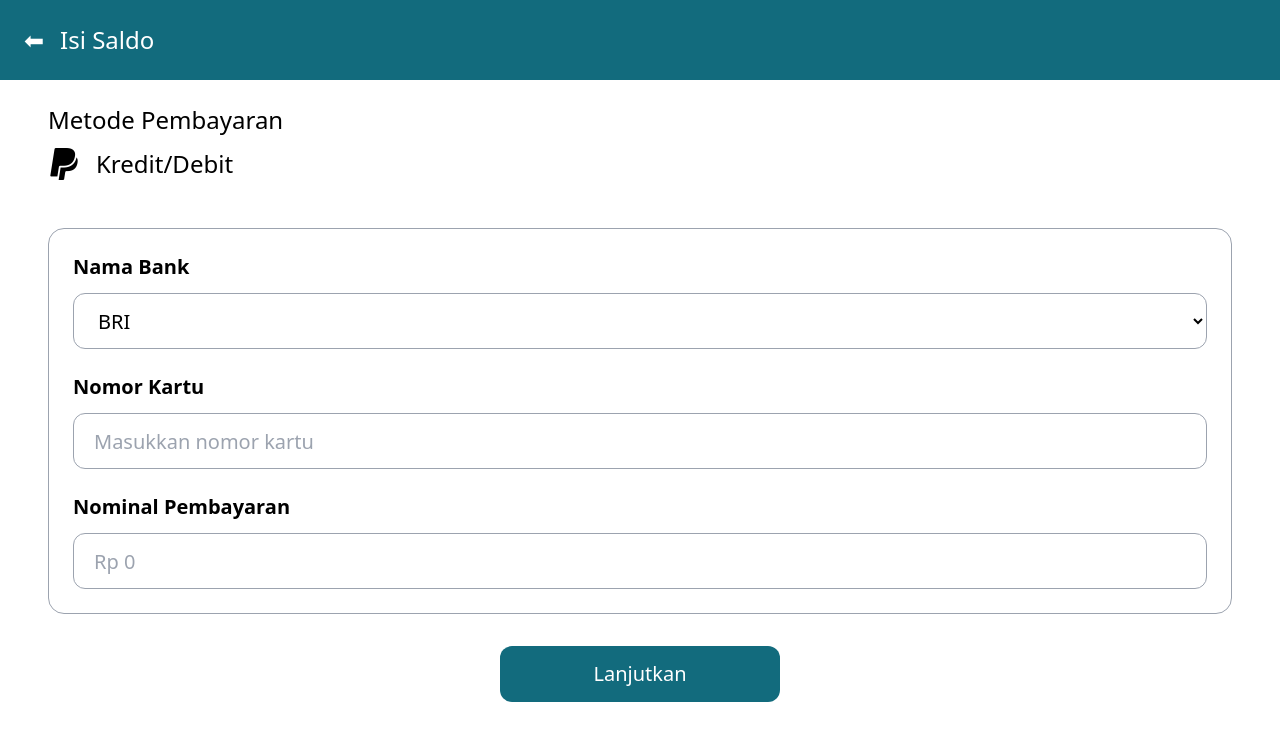
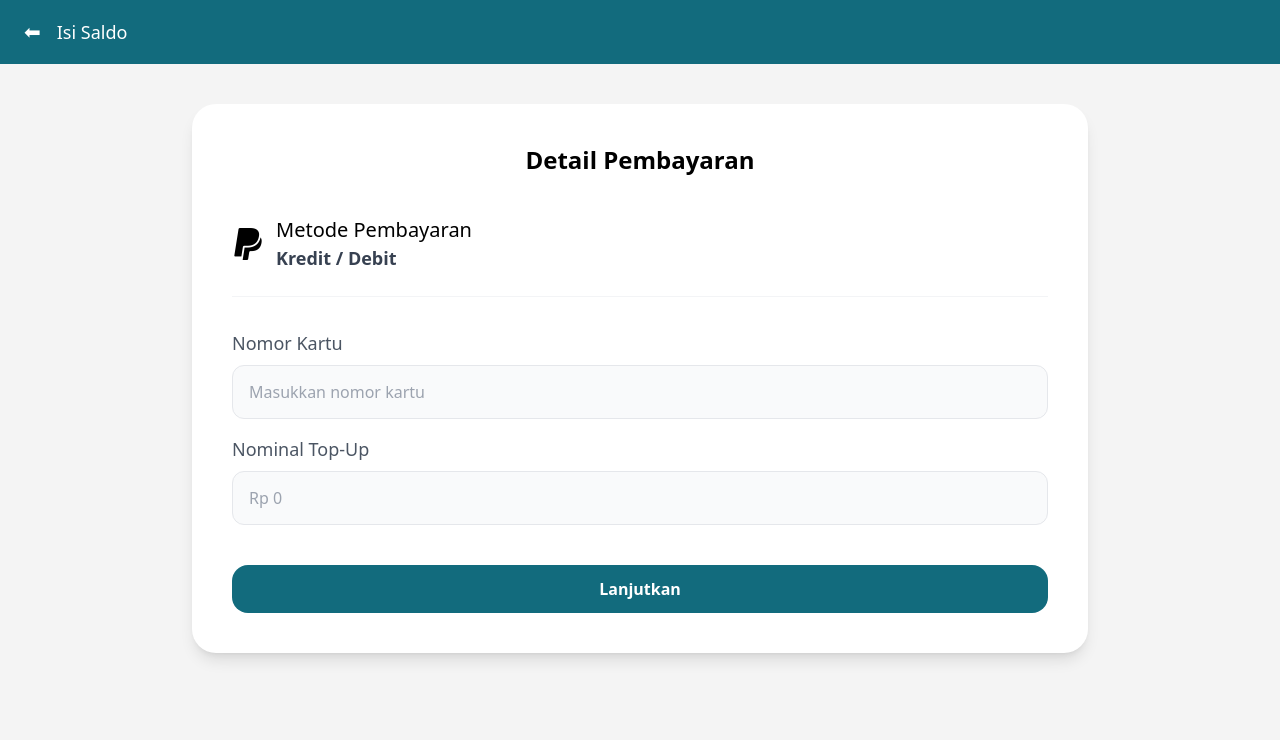
Before and after one commit to auliasabillah/frontend-ewallet_inklusif, a React (Vite) app: page /isisaldokartu in a window 1280 px wide. Shown: the top 740 px of the page. Built offline with nearby package versions, Linux system fonts and the light colour scheme.

Commit message:
ganti desain isi saldo kartu debit

```diff
--- a/src/pages/user/IsiSaldo/detailpembayarankartu.jsx
+++ b/src/pages/user/IsiSaldo/detailpembayarankartu.jsx
@@ -43,26 +43,19 @@ export default function DetailPembayaranKartu() {
     <div className="min-h-screen bg-[#f4f4f4]">
 
       {/* HEADER */}
-      <div className="bg-[#0E6B78] text-white py-4 px-6 flex items-center justify-between">
-        <button onClick={() => navigate(-1)} className="text-2xl">
-          ←
-        </button>
-
-        <h1 className="text-2xl font-bold">
-          Informasi Pembayaran
-        </h1>
-
-        <div>⋯</div>
+      <div className="w-full h-16 bg-[#126B7D] flex items-center px-6 gap-4 text-white">
+        <button onClick={() => navigate(-1)} className="text-xl cursor-pointer">⬅︎</button>
+        <h1 className="text-lg font-medium">Informasi Pembayaran</h1>
       </div>
 
       {/* CONTENT */}
       <div className="max-w-4xl mx-auto mt-10 bg-white rounded-3xl shadow-lg p-10">
 
-        <h2 className="text-3xl font-bold text-center mb-8">
+        <h2 className="text-2xl font-bold text-center mb-8">
           Konfirmasi Pembayaran
         </h2>
 
-        <div className="space-y-6">
+        <div className="space-y-6 mt-12">
 
           <div>
             <label className="block text-lg font-medium mb-2">
--- a/src/pages/user/IsiSaldo/isisaldobank.jsx
+++ b/src/pages/user/IsiSaldo/isisaldobank.jsx
@@ -19,7 +19,7 @@ function Bank() {
     return (
     <div className="min-h-screen bg-white">
         <div className="bg-[#126B7D] text-white px-5 py-4 flex items-center gap-3">
-            <span onClick={() => navigate("/beranda")} className="text-xl cursor-pointer">⬅︎</span>
+            <span onClick={() => navigate("/isisaldo")} className="text-xl cursor-pointer">⬅︎</span>
             <h1 className="text-lg">Isi Saldo</h1>
         </div>
         <div className="p-6">
--- a/src/pages/user/IsiSaldo/isisaldokartu.jsx
+++ b/src/pages/user/IsiSaldo/isisaldokartu.jsx
@@ -4,43 +4,37 @@ import debitKredit from "../../../assets/isisaldo/paypal.png";
 
 function DebitKredit() {
     const navigate = useNavigate();
-    const [bank, setBank] = useState("");
     const [nomorKartu, setNomorKartu] = useState("");
     const [nominal, setNominal] = useState("");
 
     return (
-        <div className="w-screen h-screen overflow-hidden bg-white">
-            <div className="w-full h-20 bg-[#126B7D] flex items-center px-6 gap-4 text-white">
-                <span onClick={() => navigate("/isisaldo")}className="text-2xl cursor-pointer">⬅︎</span>
-                <h1 className="text-2xl font-light">Isi Saldo</h1>
+        <div className="w-screen h-screen overflow-hidden bg-[#f4f4f4]">
+            <div className="w-full h-16 bg-[#126B7D] flex items-center px-6 gap-4 text-white">
+                <span onClick={() => navigate("/isisaldo")} className="text-xl cursor-pointer">⬅︎</span>
+                <h1 className="text-lg font-medium">Isi Saldo</h1>
             </div>
-            <div className="w-full px-12 pt-6">
-                <h2 className="text-2xl mb-3">Metode Pembayaran</h2>
-                <div className="flex items-center gap-4 mb-6">
-                    <img src={debitKredit} className="w-8 h-8 object-contain"/>
-                    <span className="text-2xl">Kredit/Debit</span>
+
+            <div className="max-w-4xl mx-auto mt-10 bg-white rounded-3xl shadow-lg p-10">
+                <h2 className="text-2xl font-bold text-center mb-8">Detail Pembayaran</h2>
+
+                <div className="flex items-center gap-3 mb-8 pb-6 mt-10 border-b border-gray-100">
+                    <img src={debitKredit} className="w-8 h-8 object-contain" />
+                    <div>
+                        <p className="block text-xl font-medium">Metode Pembayaran</p>
+                        <p className="text-lg font-semibold text-gray-700">Kredit / Debit</p>
+                    </div>
                 </div>
-                <div className="w-full border border-gray-400 rounded-2xl p-6 mt-12 bg-white">
-                    <div className="mb-6">
-                        <p className="text-xl font-semibold mb-3">Nama Bank</p>
-                        <select value={bank} onChange={(e) => setBank(e.target.value)} className="w-full h-14 border border-gray-400 rounded-xl px-5 text-xl outline-none bg-white cursor-pointer">
-                            <option value="BRI">BRI</option>
-                            <option value="BNI">BNI</option>
-                            <option value="BCA">BCA</option>
-                            <option value="Mandiri">Mandiri</option>
-                        </select>
-                    </div>
-                    <div className="mb-6">
-                        <p className="text-xl font-semibold mb-3">Nomor Kartu</p>
-                        <input type="number" value={nomorKartu} onChange={(e) => setNomorKartu(e.target.value)} placeholder="Masukkan nomor kartu" className="w-full h-14 border border-gray-400 rounded-xl px-5 text-xl outline-none"/>
+
+                <div>
+                    <div>
+                        <label className="block text-lg font-medium text-gray-600 mb-2">Nomor Kartu</label>
+                        <input type="number" value={nomorKartu} onChange={(e) => setNomorKartu(e.target.value)} placeholder="Masukkan nomor kartu" className="w-full border border-gray-200 rounded-xl px-4 py-3.5 bg-gray-50 text-base outline-none focus:border-[#126B7D] focus:bg-white focus:ring-2 focus:ring-[#126B7D]/10 transition-all"/>
                     </div>
                     <div>
-                        <p className="text-xl font-semibold mb-3">Nominal Pembayaran</p>
-                        <input type="number" value={nominal} onChange={(e) => setNominal(e.target.value)} placeholder="Rp 0" className="w-full h-14 border border-gray-400 rounded-xl px-5 text-xl"/>
+                        <label className="block text-lg font-medium text-gray-600 mb-2 mt-4">Nominal Top-Up</label>
+                        <input type="number" value={nominal} onChange={(e) => setNominal(e.target.value)} placeholder="Rp 0" className="w-full border border-gray-200 rounded-xl px-4 py-3.5 bg-gray-50 text-base outline-none focus:border-[#126B7D] focus:bg-white focus:ring-2 focus:ring-[#126B7D]/10 transition-all"/>
                     </div>
-                </div>
-                <div className="flex justify-center mt-8">
-                    <button onClick={() => navigate("/detailpembayarankartu", {state: {bank: bank, nomorKartu: nomorKartu, nominal:nominal}})} className="w-[280px] h-14 bg-[#126B7D] text-white text-xl rounded-xl">Lanjutkan</button>
+                    <button onClick={() => navigate("/detailpembayarankartu", { state: { nomorKartu, nominal } })} className="w-full h-12 bg-[#126B7D] hover:opacity-90 active:scale-[0.98] text-white text-base font-bold rounded-2xl transition-all mt-10">Lanjutkan</button>
                 </div>
             </div>
         </div>
--- a/src/pages/user/IsiSaldo/isisaldominimarket.jsx
+++ b/src/pages/user/IsiSaldo/isisaldominimarket.jsx
@@ -23,7 +23,7 @@ function IsiSaldoMinimarket() {
     return (
     <div className="min-h-screen bg-white">
         <div className="bg-[#126B7D] text-white px-6 py-4 flex items-center gap-3">
-            <span onClick={() => navigate("/beranda")} className="text-2xl cursor-pointer">⬅︎</span>
+            <span onClick={() => navigate("/isisaldo")} className="text-2xl cursor-pointer">⬅︎</span>
             <h1 className="text-xl font-medium">Isi Saldo</h1>
         </div>
         <div className="px-8 py-6">
```
Also changed, not shown: src/pages/user/IsiSaldo/detailpembayaranisisaldo.jsx (+4 -4 lines).
